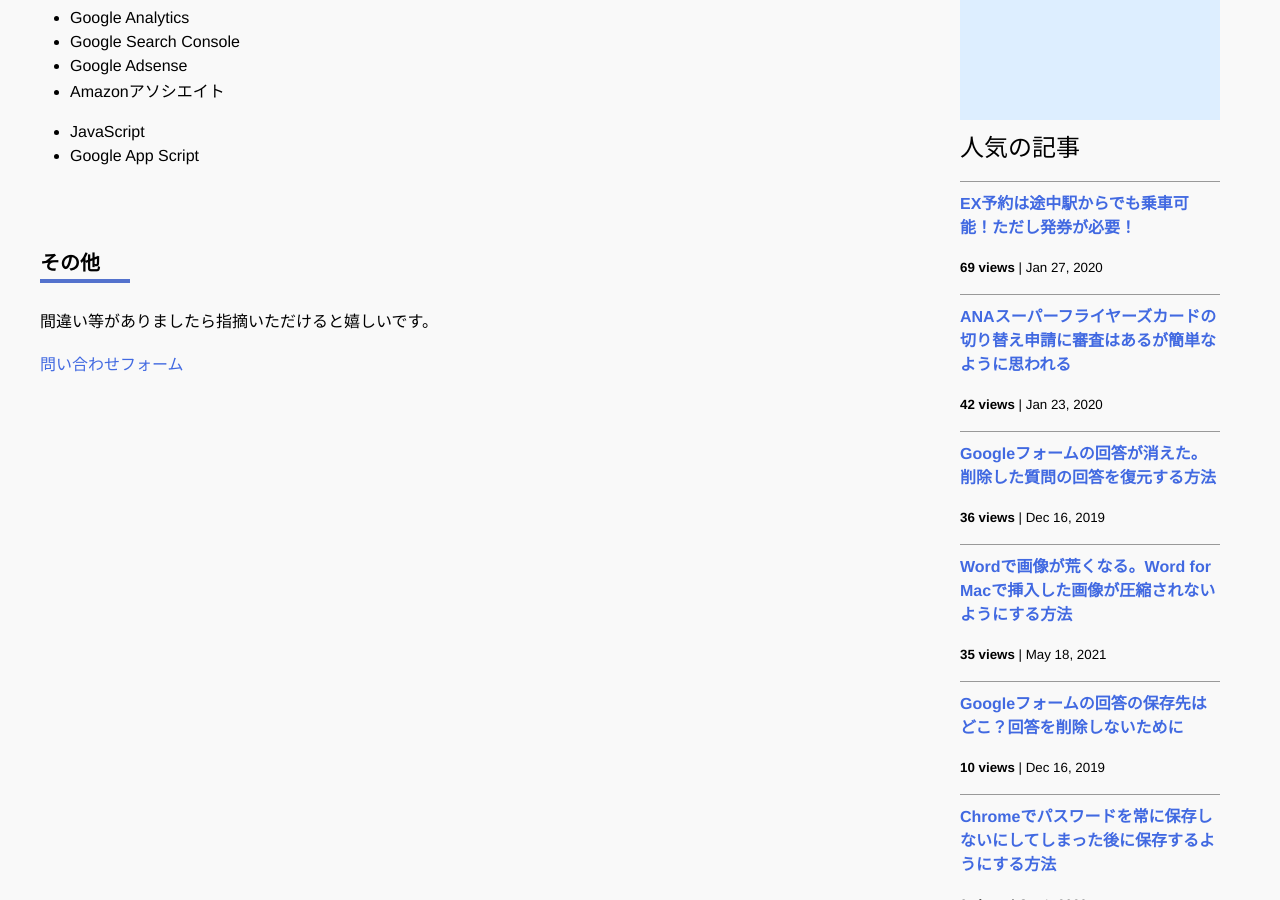
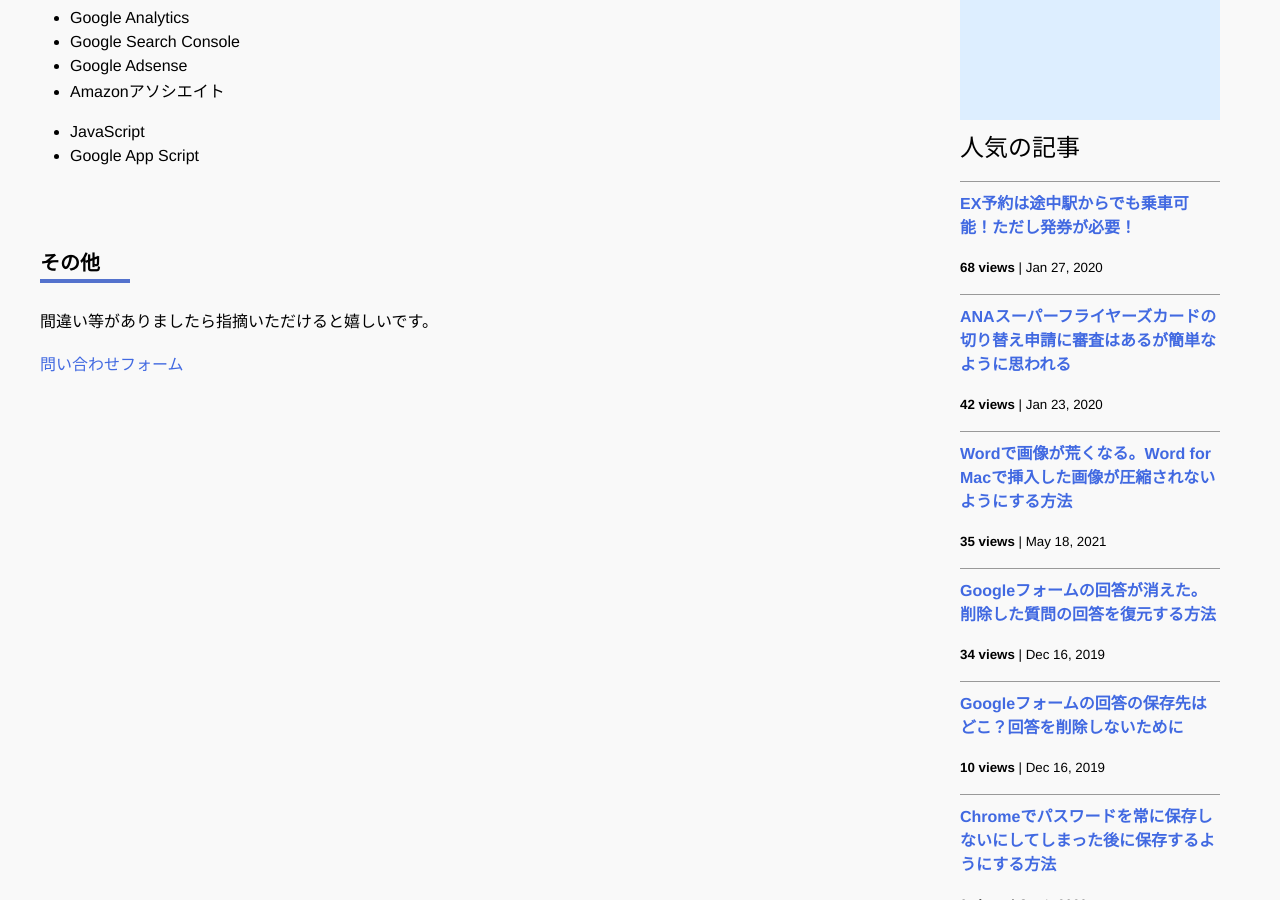
Before and after one commit to iwanaminami/shoyaiwaname, a Jekyll site: the page built from about.markdown, in a window 1280 px wide and 900 px high, scrolled down 693 px. Built offline with Jekyll 4.4.1, drawn with Linux system fonts in a browser that asks for light colours; nearby versions of some CDN libraries; comment, search, counter and statistics services are not loaded.

Commit message:
chore(ga): update _data/popularposts.yml 20260311-0052

```diff
--- a/_data/popularposts.yml
+++ b/_data/popularposts.yml
@@ -1,13 +1,13 @@
 side:
-  - view: 69
+  - view: 68
     url: "/2020/01/27/ex-rideontheway.html"
   - view: 42
     url: "/2020/01/23/sfc-judge.html"
-  - view: 36
-    url: "/2019/12/16/restore-googleform.html"
   - view: 35
     url: "/2021/05/18/image-compression-word.html"
-  - view: 18
+  - view: 34
+    url: "/2019/12/16/restore-googleform.html"
+  - view: 17
     url: "/"
   - view: 10
     url: "/2019/12/16/googleform-answers.html"
```
